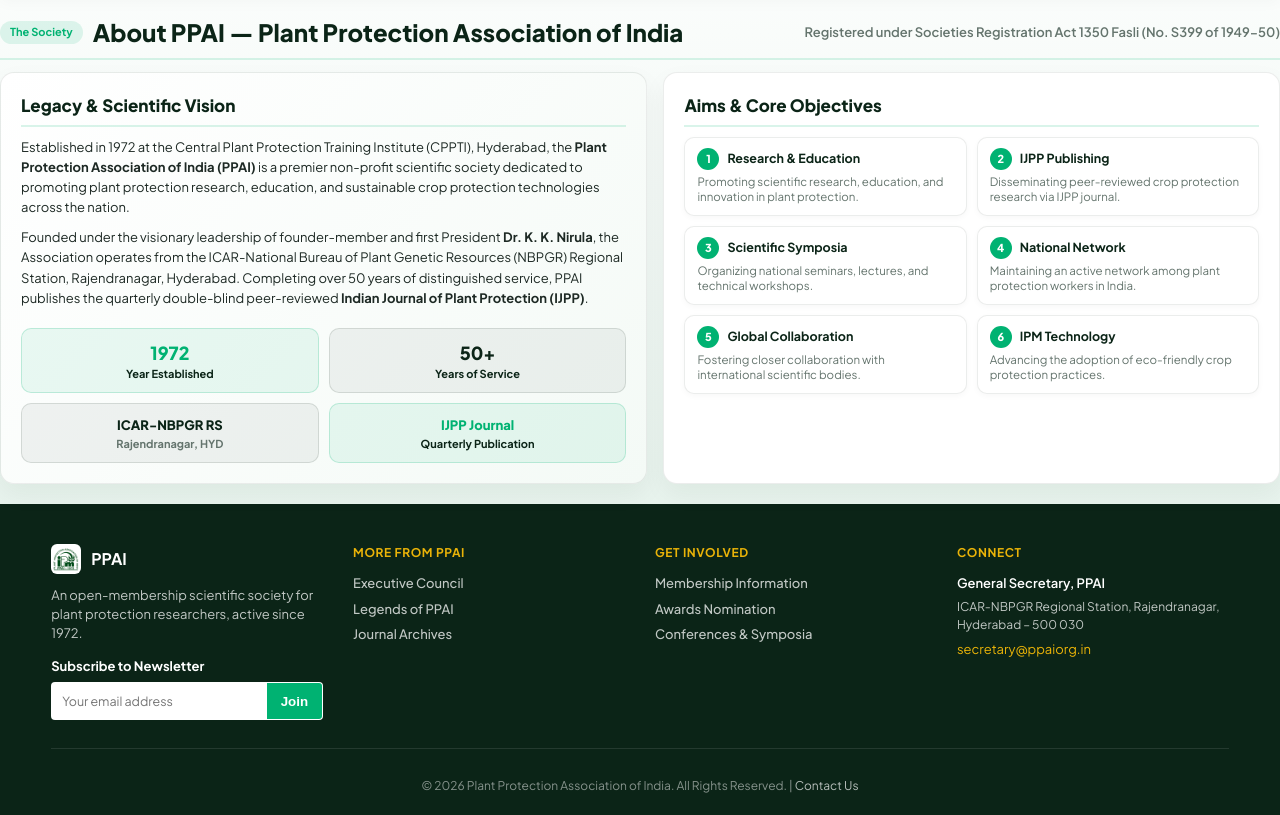
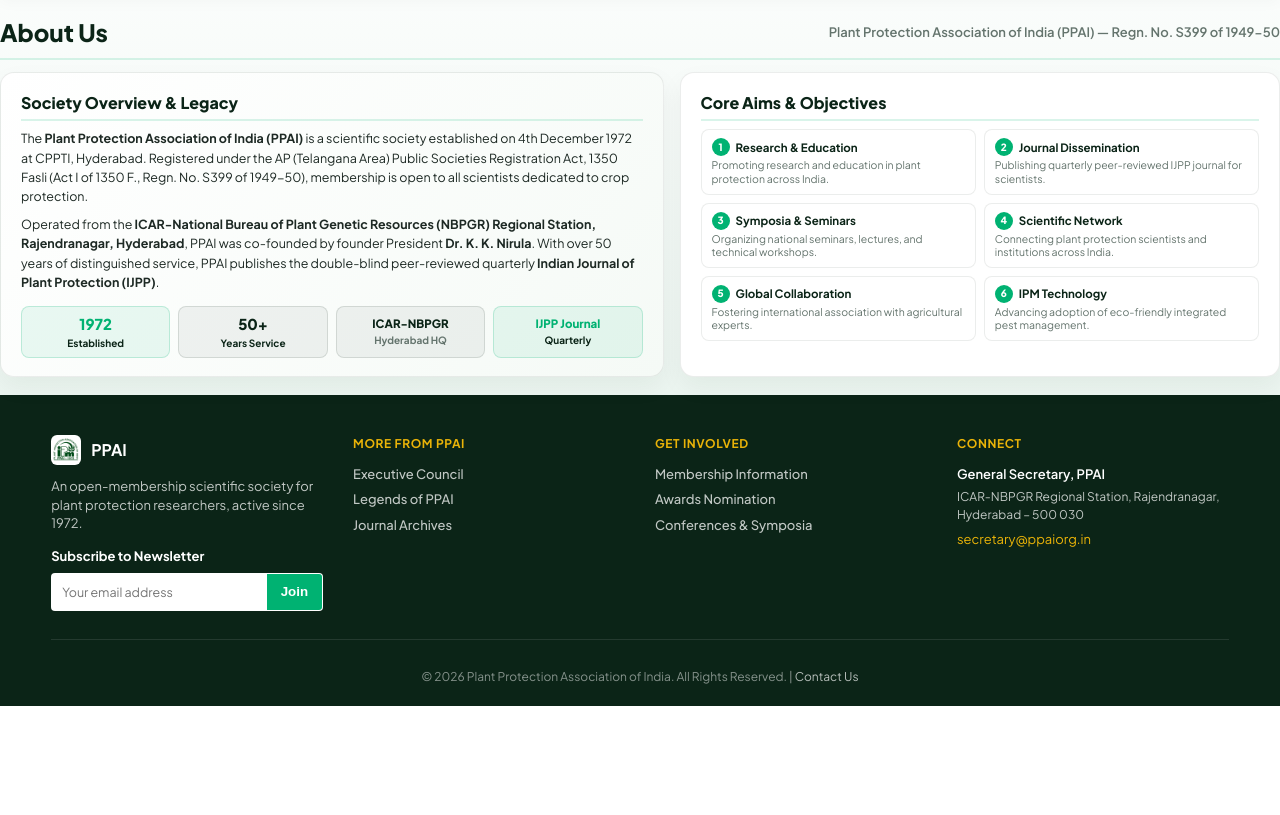
Before and after one commit to VISHNU81003/ppai-website, a Django app: page /about/ in a window 1280 px wide. Shown: the part 127-942 px from the top of the page. After the commit the page ends 833 px from the top, so only its background shows below. Run offline with Django 5.2, Linux system fonts and the light colour scheme; data that the repository does not hold is empty.

Commit message:
Fresh update for The Society navbar grouping: About Us without tables (100% first fold), Executive Council with exact heading and removed duties, Legends of PPAI with exact heading and all 48 past office bearers

```diff
--- a/templates/pages/about.html
+++ b/templates/pages/about.html
@@ -3,129 +3,120 @@
 {% block title %}About Us - Plant Protection Association of India (PPAI){% endblock %}
 
 {% block content %}
-<div class="container inner-section" style="padding-top: 14px; padding-bottom: 20px;">
-  <!-- Header Title Bar -->
+<div class="container inner-section" style="padding-top: 14px; padding-bottom: 18px;">
+  <!-- Title Bar -->
   <div class="inner-title-bar" style="margin-bottom: 12px; padding-bottom: 8px;">
-    <h1>
-      <span class="badge-pill" style="font-size: 11px; padding: 3px 10px;">The Society</span>
-      About PPAI — Plant Protection Association of India
-    </h1>
-    <span class="subtitle">Registered under Societies Registration Act 1350 Fasli (No. S399 of 1949-50)</span>
+    <h1 style="font-size: 24px; font-weight: 800; color: var(--deep-forest);">About Us</h1>
+    <span class="subtitle">Plant Protection Association of India (PPAI) — Regn. No. S399 of 1949-50</span>
   </div>
 
-  <!-- Web Designer 2-Column Creative Viewport Layout (100% First Fold - No Scroll) -->
-  <div style="display: grid; grid-template-columns: 1.05fr 1fr; gap: 16px; align-items: stretch;">
+  <!-- Web Designer Viewport Layout (100% First Fold - Zero Scroll) -->
+  <div style="display: grid; grid-template-columns: 1.05fr 0.95fr; gap: 16px; align-items: stretch;">
 
-    <!-- Left Column: Story Narrative & Key Highlights (NO TABLES) -->
-    <div class="card-box" style="padding: 20px; display: flex; flex-direction: column; justify-content: space-between; background: linear-gradient(135deg, #FFFFFF 0%, #F4FAF6 100%);">
+    <!-- Left Column: Story Narrative & Key Stat Badges -->
+    <div class="card-box" style="padding: 18px 20px; display: flex; flex-direction: column; justify-content: space-between; background: linear-gradient(135deg, #FFFFFF 0%, #F5FAF6 100%);">
       <div>
-        <h2 style="font-size: 17px; color: var(--deep-forest); margin-bottom: 10px; border-bottom: 2px solid rgba(0, 178, 114, 0.15); padding-bottom: 6px;">
-          Legacy &amp; Scientific Vision
+        <h2 style="font-size: 16px; color: var(--deep-forest); margin-bottom: 8px; border-bottom: 2px solid rgba(0, 178, 114, 0.15); padding-bottom: 4px;">
+          Society Overview &amp; Legacy
         </h2>
 
-        <p style="font-size: 13px; line-height: 1.55; color: var(--text-main); margin-bottom: 10px;">
-          Established in 1972 at the Central Plant Protection Training Institute (CPPTI), Hyderabad, the <strong>Plant Protection Association of India (PPAI)</strong> is a premier non-profit scientific society dedicated to promoting plant protection research, education, and sustainable crop protection technologies across the nation.
+        <p style="font-size: 12.5px; line-height: 1.55; color: var(--text-main); margin-bottom: 8px;">
+          The <strong>Plant Protection Association of India (PPAI)</strong> is a scientific society established on 4th December 1972 at CPPTI, Hyderabad. Registered under the AP (Telangana Area) Public Societies Registration Act, 1350 Fasli (Act I of 1350 F., Regn. No. S399 of 1949-50), membership is open to all scientists dedicated to crop protection.
         </p>
 
-        <p style="font-size: 13px; line-height: 1.55; color: var(--text-main); margin-bottom: 12px;">
-          Founded under the visionary leadership of founder-member and first President <strong>Dr. K. K. Nirula</strong>, the Association operates from the ICAR-National Bureau of Plant Genetic Resources (NBPGR) Regional Station, Rajendranagar, Hyderabad. Completing over 50 years of distinguished service, PPAI publishes the quarterly double-blind peer-reviewed <strong>Indian Journal of Plant Protection (IJPP)</strong>.
+        <p style="font-size: 12.5px; line-height: 1.55; color: var(--text-main); margin-bottom: 8px;">
+          Operated from the <strong>ICAR-National Bureau of Plant Genetic Resources (NBPGR) Regional Station, Rajendranagar, Hyderabad</strong>, PPAI was co-founded by founder President <strong>Dr. K. K. Nirula</strong>. With over 50 years of distinguished service, PPAI publishes the double-blind peer-reviewed quarterly <strong>Indian Journal of Plant Protection (IJPP)</strong>.
         </p>
       </div>
 
-      <!-- 4 Highlight Stat Cards (No Tables) -->
-      <div style="display: grid; grid-template-columns: 1fr 1fr; gap: 10px; margin-top: 8px;">
-        <div style="background: rgba(0, 178, 114, 0.08); border: 1px solid rgba(0, 178, 114, 0.2); border-radius: 10px; padding: 10px; text-align: center;">
-          <div style="font-size: 18px; font-weight: 800; color: var(--vibrant-green);">1972</div>
-          <div style="font-size: 11px; font-weight: 700; color: var(--deep-forest);">Year Established</div>
+      <!-- 4 Highlight Badges -->
+      <div style="display: grid; grid-template-columns: repeat(4, 1fr); gap: 8px; margin-top: 6px;">
+        <div style="background: rgba(0, 178, 114, 0.08); border: 1px solid rgba(0, 178, 114, 0.2); border-radius: 8px; padding: 6px 4px; text-align: center;">
+          <div style="font-size: 15px; font-weight: 800; color: var(--vibrant-green);">1972</div>
+          <div style="font-size: 10px; font-weight: 700; color: var(--deep-forest);">Established</div>
         </div>
 
-        <div style="background: rgba(11, 36, 23, 0.05); border: 1px solid rgba(11, 36, 23, 0.12); border-radius: 10px; padding: 10px; text-align: center;">
-          <div style="font-size: 18px; font-weight: 800; color: var(--deep-forest);">50+</div>
-          <div style="font-size: 11px; font-weight: 700; color: var(--deep-forest);">Years of Service</div>
+        <div style="background: rgba(11, 36, 23, 0.05); border: 1px solid rgba(11, 36, 23, 0.12); border-radius: 8px; padding: 6px 4px; text-align: center;">
+          <div style="font-size: 15px; font-weight: 800; color: var(--deep-forest);">50+</div>
+          <div style="font-size: 10px; font-weight: 700; color: var(--deep-forest);">Years Service</div>
         </div>
 
-        <div style="background: rgba(11, 36, 23, 0.05); border: 1px solid rgba(11, 36, 23, 0.12); border-radius: 10px; padding: 10px; text-align: center;">
-          <div style="font-size: 13px; font-weight: 800; color: var(--deep-forest); margin-top: 2px;">ICAR-NBPGR RS</div>
-          <div style="font-size: 11px; font-weight: 700; color: var(--text-muted);">Rajendranagar, HYD</div>
+        <div style="background: rgba(11, 36, 23, 0.05); border: 1px solid rgba(11, 36, 23, 0.12); border-radius: 8px; padding: 6px 4px; text-align: center;">
+          <div style="font-size: 11.5px; font-weight: 800; color: var(--deep-forest); margin-top: 2px;">ICAR-NBPGR</div>
+          <div style="font-size: 10px; font-weight: 700; color: var(--text-muted);">Hyderabad HQ</div>
         </div>
 
-        <div style="background: rgba(0, 178, 114, 0.08); border: 1px solid rgba(0, 178, 114, 0.2); border-radius: 10px; padding: 10px; text-align: center;">
-          <div style="font-size: 13px; font-weight: 800; color: var(--vibrant-green); margin-top: 2px;">IJPP Journal</div>
-          <div style="font-size: 11px; font-weight: 700; color: var(--deep-forest);">Quarterly Publication</div>
+        <div style="background: rgba(0, 178, 114, 0.08); border: 1px solid rgba(0, 178, 114, 0.2); border-radius: 8px; padding: 6px 4px; text-align: center;">
+          <div style="font-size: 11.5px; font-weight: 800; color: var(--vibrant-green); margin-top: 2px;">IJPP Journal</div>
+          <div style="font-size: 10px; font-weight: 700; color: var(--deep-forest);">Quarterly</div>
         </div>
       </div>
     </div>
 
-    <!-- Right Column: 6 Objective Feature Cards Grid (NO TABLES) -->
-    <div class="card-box" style="padding: 20px;">
-      <h2 style="font-size: 17px; color: var(--deep-forest); margin-bottom: 10px; border-bottom: 2px solid rgba(0, 178, 114, 0.15); padding-bottom: 6px;">
-        Aims &amp; Core Objectives
+    <!-- Right Column: 6 Core Objectives Feature Cards (No Tables) -->
+    <div class="card-box" style="padding: 18px 20px;">
+      <h2 style="font-size: 16px; color: var(--deep-forest); margin-bottom: 8px; border-bottom: 2px solid rgba(0, 178, 114, 0.15); padding-bottom: 4px;">
+        Core Aims &amp; Objectives
       </h2>
 
-      <div style="display: grid; grid-template-columns: 1fr 1fr; gap: 10px;">
-        <!-- Obj 1 -->
-        <div style="background: #FFFFFF; border: 1px solid var(--border-color); border-radius: 10px; padding: 10px 12px; box-shadow: 0 2px 6px rgba(11,36,23,0.03);">
-          <div style="display: flex; align-items: center; gap: 8px; margin-bottom: 4px;">
-            <span style="width: 22px; height: 22px; border-radius: 50%; background: var(--vibrant-green); color: white; display: inline-flex; align-items: center; justify-content: center; font-size: 11px; font-weight: 800;">1</span>
-            <h3 style="font-size: 12.5px; font-weight: 700; color: var(--deep-forest); margin: 0;">Research &amp; Education</h3>
+      <div style="display: grid; grid-template-columns: 1fr 1fr; gap: 8px;">
+        <div style="background: #FFFFFF; border: 1px solid var(--border-color); border-radius: 8px; padding: 8px 10px;">
+          <div style="display: flex; align-items: center; gap: 6px; margin-bottom: 2px;">
+            <span style="width: 18px; height: 18px; border-radius: 50%; background: var(--vibrant-green); color: white; display: inline-flex; align-items: center; justify-content: center; font-size: 10px; font-weight: 800;">1</span>
+            <h3 style="font-size: 11.5px; font-weight: 700; color: var(--deep-forest); margin: 0;">Research &amp; Education</h3>
           </div>
-          <p style="font-size: 11.5px; color: var(--text-muted); line-height: 1.35; margin: 0;">
-            Promoting scientific research, education, and innovation in plant protection.
+          <p style="font-size: 10.5px; color: var(--text-muted); line-height: 1.3; margin: 0;">
+            Promoting research and education in plant protection across India.
           </p>
         </div>
 
-        <!-- Obj 2 -->
-        <div style="background: #FFFFFF; border: 1px solid var(--border-color); border-radius: 10px; padding: 10px 12px; box-shadow: 0 2px 6px rgba(11,36,23,0.03);">
-          <div style="display: flex; align-items: center; gap: 8px; margin-bottom: 4px;">
-            <span style="width: 22px; height: 22px; border-radius: 50%; background: var(--vibrant-green); color: white; display: inline-flex; align-items: center; justify-content: center; font-size: 11px; font-weight: 800;">2</span>
-            <h3 style="font-size: 12.5px; font-weight: 700; color: var(--deep-forest); margin: 0;">IJPP Publishing</h3>
+        <div style="background: #FFFFFF; border: 1px solid var(--border-color); border-radius: 8px; padding: 8px 10px;">
+          <div style="display: flex; align-items: center; gap: 6px; margin-bottom: 2px;">
+            <span style="width: 18px; height: 18px; border-radius: 50%; background: var(--vibrant-green); color: white; display: inline-flex; align-items: center; justify-content: center; font-size: 10px; font-weight: 800;">2</span>
+            <h3 style="font-size: 11.5px; font-weight: 700; color: var(--deep-forest); margin: 0;">Journal Dissemination</h3>
           </div>
-          <p style="font-size: 11.5px; color: var(--text-muted); line-height: 1.35; margin: 0;">
-            Disseminating peer-reviewed crop protection research via IJPP journal.
+          <p style="font-size: 10.5px; color: var(--text-muted); line-height: 1.3; margin: 0;">
+            Publishing quarterly peer-reviewed IJPP journal for scientists.
           </p>
         </div>
 
-        <!-- Obj 3 -->
-        <div style="background: #FFFFFF; border: 1px solid var(--border-color); border-radius: 10px; padding: 10px 12px; box-shadow: 0 2px 6px rgba(11,36,23,0.03);">
-          <div style="display: flex; align-items: center; gap: 8px; margin-bottom: 4px;">
-            <span style="width: 22px; height: 22px; border-radius: 50%; background: var(--vibrant-green); color: white; display: inline-flex; align-items: center; justify-content: center; font-size: 11px; font-weight: 800;">3</span>
-            <h3 style="font-size: 12.5px; font-weight: 700; color: var(--deep-forest); margin: 0;">Scientific Symposia</h3>
+        <div style="background: #FFFFFF; border: 1px solid var(--border-color); border-radius: 8px; padding: 8px 10px;">
+          <div style="display: flex; align-items: center; gap: 6px; margin-bottom: 2px;">
+            <span style="width: 18px; height: 18px; border-radius: 50%; background: var(--vibrant-green); color: white; display: inline-flex; align-items: center; justify-content: center; font-size: 10px; font-weight: 800;">3</span>
+            <h3 style="font-size: 11.5px; font-weight: 700; color: var(--deep-forest); margin: 0;">Symposia &amp; Seminars</h3>
           </div>
-          <p style="font-size: 11.5px; color: var(--text-muted); line-height: 1.35; margin: 0;">
+          <p style="font-size: 10.5px; color: var(--text-muted); line-height: 1.3; margin: 0;">
             Organizing national seminars, lectures, and technical workshops.
           </p>
         </div>
 
-        <!-- Obj 4 -->
-        <div style="background: #FFFFFF; border: 1px solid var(--border-color); border-radius: 10px; padding: 10px 12px; box-shadow: 0 2px 6px rgba(11,36,23,0.03);">
-          <div style="display: flex; align-items: center; gap: 8px; margin-bottom: 4px;">
-            <span style="width: 22px; height: 22px; border-radius: 50%; background: var(--vibrant-green); color: white; display: inline-flex; align-items: center; justify-content: center; font-size: 11px; font-weight: 800;">4</span>
-            <h3 style="font-size: 12.5px; font-weight: 700; color: var(--deep-forest); margin: 0;">National Network</h3>
+        <div style="background: #FFFFFF; border: 1px solid var(--border-color); border-radius: 8px; padding: 8px 10px;">
+          <div style="display: flex; align-items: center; gap: 6px; margin-bottom: 2px;">
+            <span style="width: 18px; height: 18px; border-radius: 50%; background: var(--vibrant-green); color: white; display: inline-flex; align-items: center; justify-content: center; font-size: 10px; font-weight: 800;">4</span>
+            <h3 style="font-size: 11.5px; font-weight: 700; color: var(--deep-forest); margin: 0;">Scientific Network</h3>
           </div>
-          <p style="font-size: 11.5px; color: var(--text-muted); line-height: 1.35; margin: 0;">
-            Maintaining an active network among plant protection workers in India.
+          <p style="font-size: 10.5px; color: var(--text-muted); line-height: 1.3; margin: 0;">
+            Connecting plant protection scientists and institutions across India.
           </p>
         </div>
 
-        <!-- Obj 5 -->
-        <div style="background: #FFFFFF; border: 1px solid var(--border-color); border-radius: 10px; padding: 10px 12px; box-shadow: 0 2px 6px rgba(11,36,23,0.03);">
-          <div style="display: flex; align-items: center; gap: 8px; margin-bottom: 4px;">
-            <span style="width: 22px; height: 22px; border-radius: 50%; background: var(--vibrant-green); color: white; display: inline-flex; align-items: center; justify-content: center; font-size: 11px; font-weight: 800;">5</span>
-            <h3 style="font-size: 12.5px; font-weight: 700; color: var(--deep-forest); margin: 0;">Global Collaboration</h3>
+        <div style="background: #FFFFFF; border: 1px solid var(--border-color); border-radius: 8px; padding: 8px 10px;">
+          <div style="display: flex; align-items: center; gap: 6px; margin-bottom: 2px;">
+            <span style="width: 18px; height: 18px; border-radius: 50%; background: var(--vibrant-green); color: white; display: inline-flex; align-items: center; justify-content: center; font-size: 10px; font-weight: 800;">5</span>
+            <h3 style="font-size: 11.5px; font-weight: 700; color: var(--deep-forest); margin: 0;">Global Collaboration</h3>
           </div>
-          <p style="font-size: 11.5px; color: var(--text-muted); line-height: 1.35; margin: 0;">
-            Fostering closer collaboration with international scientific bodies.
+          <p style="font-size: 10.5px; color: var(--text-muted); line-height: 1.3; margin: 0;">
+            Fostering international association with agricultural experts.
           </p>
         </div>
 
-        <!-- Obj 6 -->
-        <div style="background: #FFFFFF; border: 1px solid var(--border-color); border-radius: 10px; padding: 10px 12px; box-shadow: 0 2px 6px rgba(11,36,23,0.03);">
-          <div style="display: flex; align-items: center; gap: 8px; margin-bottom: 4px;">
-            <span style="width: 22px; height: 22px; border-radius: 50%; background: var(--vibrant-green); color: white; display: inline-flex; align-items: center; justify-content: center; font-size: 11px; font-weight: 800;">6</span>
-            <h3 style="font-size: 12.5px; font-weight: 700; color: var(--deep-forest); margin: 0;">IPM Technology</h3>
+        <div style="background: #FFFFFF; border: 1px solid var(--border-color); border-radius: 8px; padding: 8px 10px;">
+          <div style="display: flex; align-items: center; gap: 6px; margin-bottom: 2px;">
+            <span style="width: 18px; height: 18px; border-radius: 50%; background: var(--vibrant-green); color: white; display: inline-flex; align-items: center; justify-content: center; font-size: 10px; font-weight: 800;">6</span>
+            <h3 style="font-size: 11.5px; font-weight: 700; color: var(--deep-forest); margin: 0;">IPM Technology</h3>
           </div>
-          <p style="font-size: 11.5px; color: var(--text-muted); line-height: 1.35; margin: 0;">
-            Advancing the adoption of eco-friendly crop protection practices.
+          <p style="font-size: 10.5px; color: var(--text-muted); line-height: 1.3; margin: 0;">
+            Advancing adoption of eco-friendly integrated pest management.
           </p>
         </div>
       </div>
```
Also changed, not shown: templates/pages/executive_council.html (+5 -51 lines), templates/pages/legends.html (+7 -9 lines).
